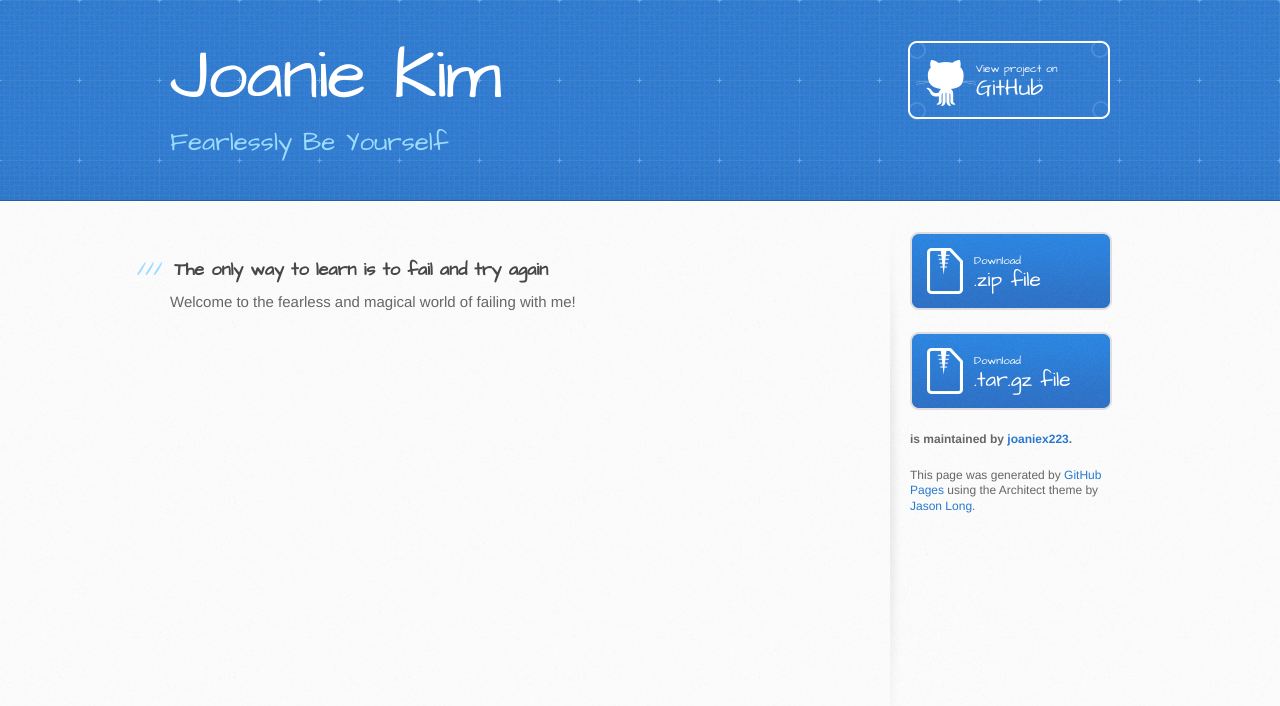
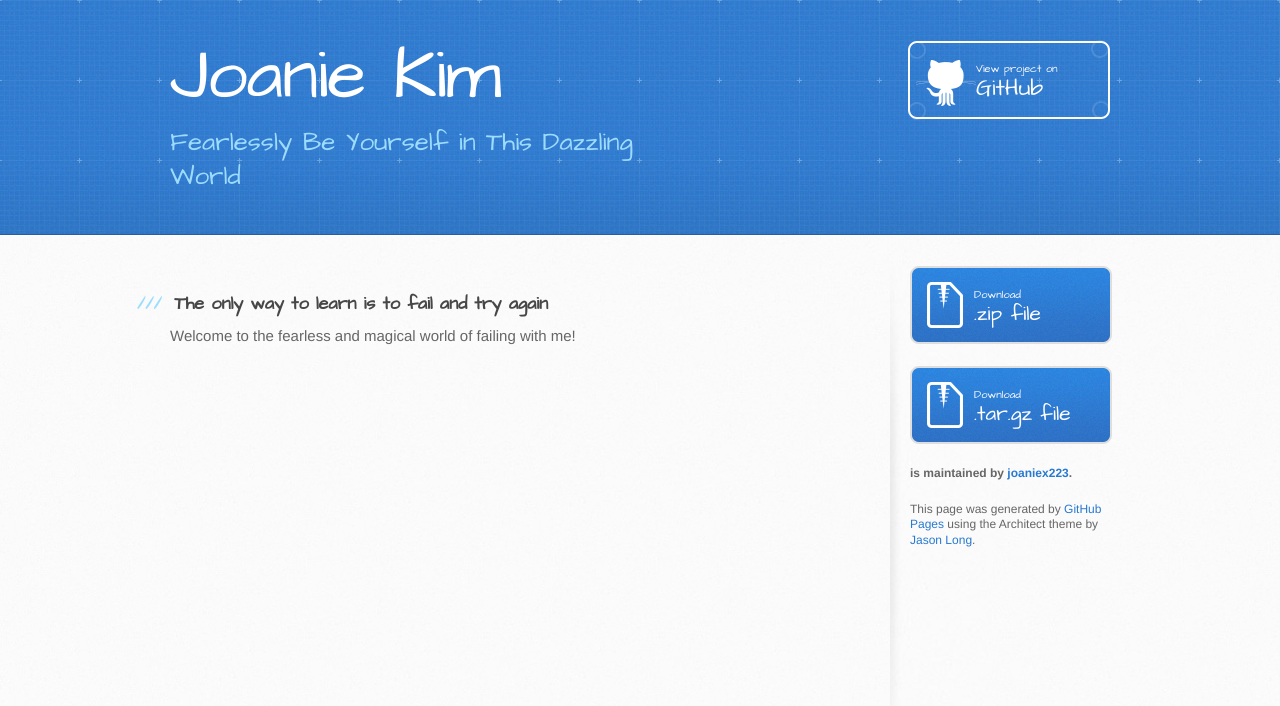
Before and after one commit to joaniex223/joaniekim.github.io, a plain HTML site: page index.html in a window 1280 px wide. Drawn offline with Linux system fonts and the light colour scheme.

Commit message:
Update index.html

```diff
--- a/index.html
+++ b/index.html
@@ -20,7 +20,7 @@
     <header>
       <div class="inner">
         <h1>Joanie Kim</h1>
-        <h2>Fearlessly Be Yourself</h2>
+        <h2>Fearlessly Be Yourself in This Dazzling World</h2>
         <a href="https://github.com/joaniex223/joaniekim.github.io" class="button"><small>View project on</small> GitHub</a>
       </div>
     </header>
```
